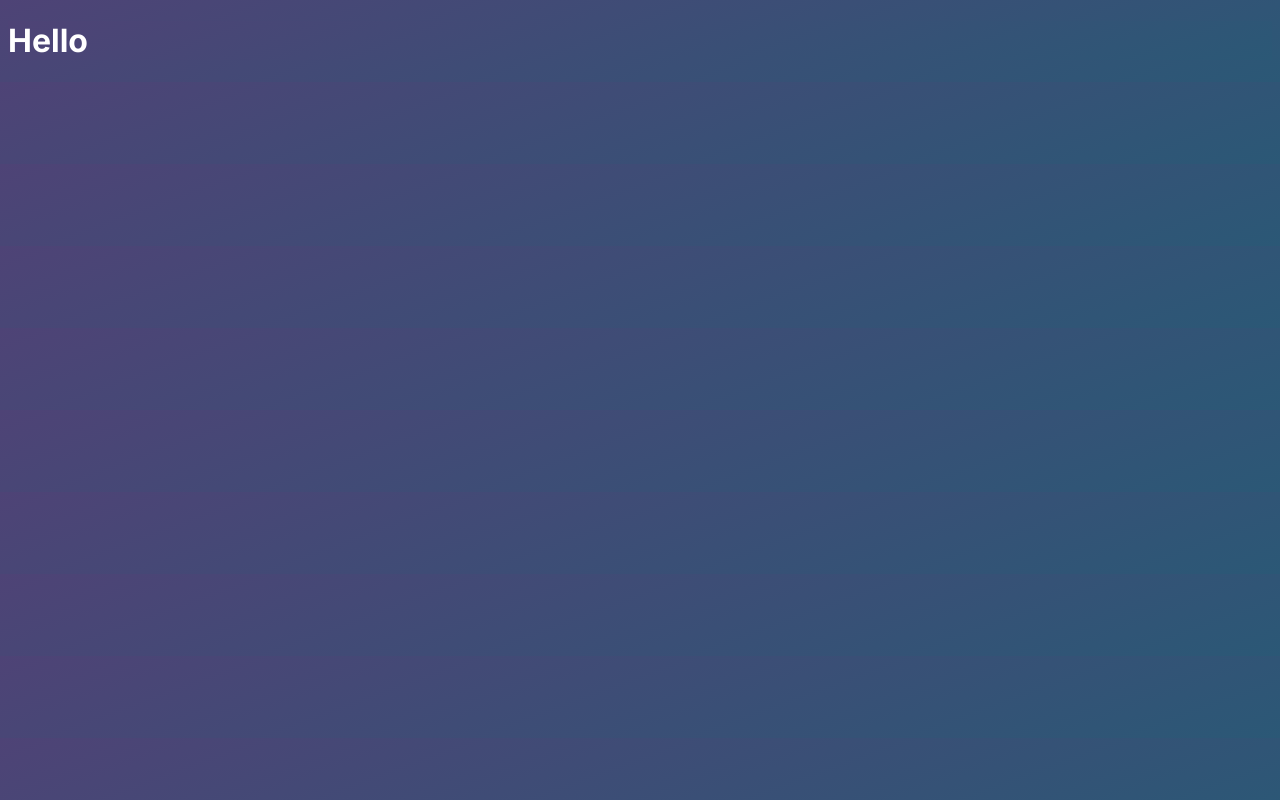
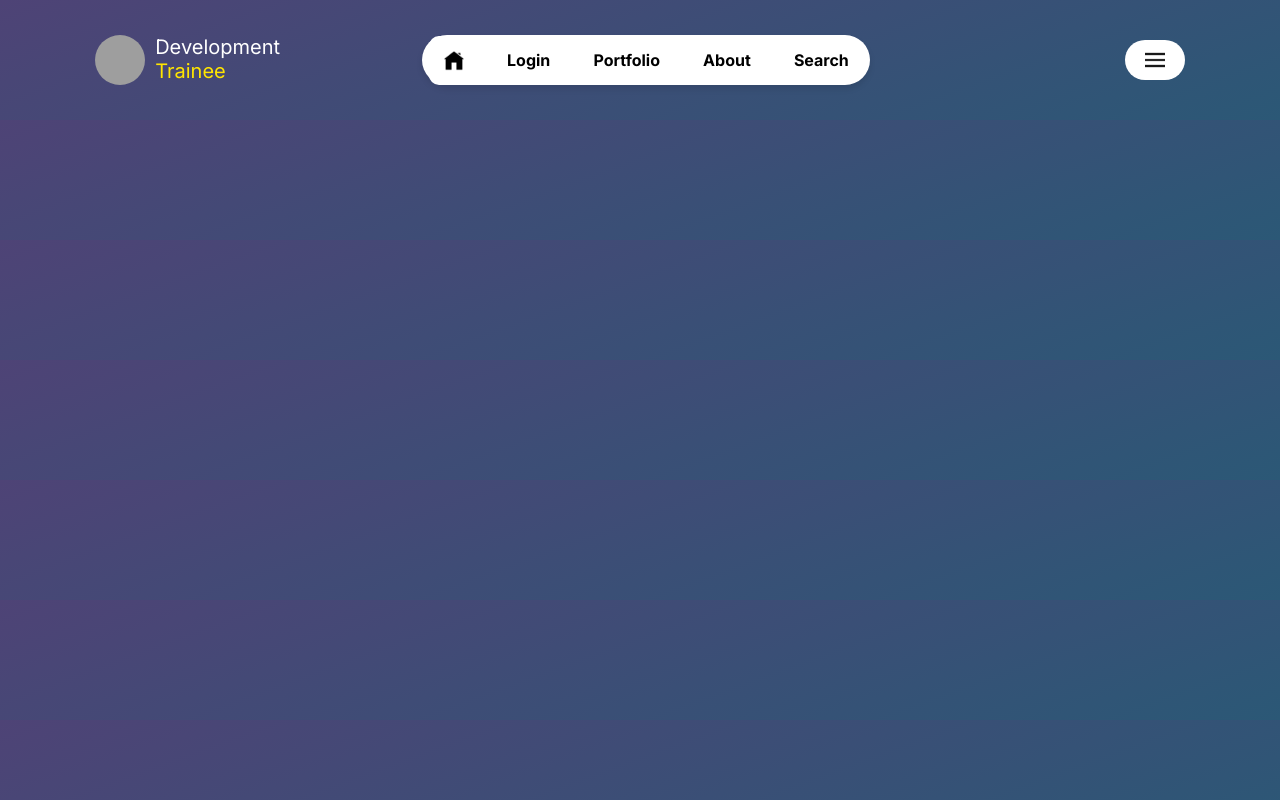
Before and after one commit to NjabuloKukame/DVT-Trainee-Portfolio, a React (Vite) app in the folder DVT_Trainee_Portfolio/: page / in a window 1280 px wide. Built offline with nearby package versions, Linux system fonts and the light colour scheme; grey boxes are pictures that could not be loaded; a web font is replaced by a local one.

Commit message:
Second Commit

```diff
--- a/DVT_Trainee_Portfolio/src/Home.jsx
+++ b/DVT_Trainee_Portfolio/src/Home.jsx
@@ -1,8 +1,12 @@
 import './styles.css'
+import Header from './components/Header';
 
 function Home(){
     return(
-        <h1>Hello</h1>
+        <>
+            <Header/>
+        </>
+
     )
 }
 
--- /dev/null
+++ b/DVT_Trainee_Portfolio/src/components/Header.css
@@ -0,0 +1,81 @@
+.header{
+    display: flex;
+    flex-direction: row;
+    grid-template-rows: 1fr 1fr 1fr;
+    justify-content: space-around;
+    top: 0;
+    padding: 35px 80px;
+    gap: 10%;
+}
+
+.logo{
+    display: flex;
+    gap: 10px;
+}
+
+.logo-text{
+    background: transparent;
+    font-size: 20px;
+    align-items: center;
+}
+
+.yellow-text{
+    color: var(--yellow);
+}
+
+.logo img{
+    height: 50px;
+    width: 50px;
+    border-radius: 50%;
+    display: block;
+    object-fit: fill;
+}
+
+
+.navbar {
+    background-color: var(--white);
+    display: flex;
+    justify-content: space-around;
+    align-items: center;
+    border-radius: 50px;
+    box-shadow: 0px 4px 6px rgba(0, 0, 0, 0.1);
+    width: 40%;
+    margin-right: 10%;
+}
+
+.nav-link {
+    text-decoration: none;
+    color: var(--black);
+    font-weight: bold;
+    padding: 10px 15px;
+    background-color: inherit;
+    border-radius: 10px;
+    transition: background-color 0.3s ease, border-radius 0.3s ease, color 0.3s ease;
+}
+
+.nav-link:hover {
+    background-color: var(--blue);
+    border-radius: 25px;
+    color: var(--white);
+}
+
+.icon{
+    height: 20px;
+    width: 20px;
+}
+
+.home-icon{
+    margin-top: 5px;
+}
+
+.menu{
+    background-color: var(--white);
+    display: flex;
+    align-items: center;
+    justify-content: center;
+    border-radius: 25px;
+    width: 60px;
+    height: 40px;
+    cursor: pointer;
+    margin-top: 5px;
+}
--- /dev/null
+++ b/DVT_Trainee_Portfolio/src/components/Header.jsx
@@ -0,0 +1,49 @@
+import { useState } from "react";
+import { Link } from "react-router-dom";
+import './Header.css'
+import dvtLogo from "../assets/dvt_logo.jpg";
+import homeIcon from "../assets/icons8-home-100.png";
+import menuIcon from "../assets/icons8-menu-100.png";
+
+function Header(){
+    return(
+        <header className='header'>
+            <div className='logo'>
+                <img src={dvtLogo} alt="Logo" />
+                <div className='logo-text'>Development <br /> <span className='yellow-text'>Trainee</span></div>
+            </div>
+
+            <nav  className="navbar">
+
+
+                    <Link to="/" className="nav-link">
+                        <img src={homeIcon} alt="Home Icon"  className="icon home-icon"/>
+                    </Link>
+
+                    <Link to="/" className="nav-link">
+                        Login
+                    </Link>
+
+                    <Link to="/" className="nav-link">
+                        Portfolio
+                    </Link>
+
+                    <Link to="/" className="nav-link">
+                        About
+                    </Link>
+
+                    <Link to="/" className="nav-link">
+                        Search
+                    </Link>
+
+
+            </nav>
+
+            <div className="menu">
+                <img src={menuIcon} alt="Menu Icon" className="icon"/>
+            </div>
+        </header>
+    );
+}
+
+export default Header;
--- a/DVT_Trainee_Portfolio/src/styles.css
+++ b/DVT_Trainee_Portfolio/src/styles.css
@@ -1,9 +1,9 @@
 @import url('https://fonts.googleapis.com/css2?family=Inter:ital,opsz,wght@0,14..32,100..900;1,14..32,100..900&family=Oswald:wght@200..700&family=Poppins:ital,wght@0,100;0,200;0,300;0,400;0,500;0,600;0,700;0,800;0,900;1,100;1,200;1,300;1,400;1,500;1,600;1,700;1,800;1,900&family=Recursive:wght@300..1000&display=swap');
 
 *{
-    background: linear-gradient(-20deg, #2b5876 0%, #4e4376 100%);
-    font-family: "Inter", "Arial";
-    color: var(--white);
+    box-sizing: border-box;
+    padding: 0;
+    margin: 0;
 }
 
 :root{
@@ -12,4 +12,11 @@
     --blue: #2B5876;
     --purple: #4e4376;
     --gray: #D1D1D1;
+    --black: #000000;
 }
+
+body{
+    background: linear-gradient(-20deg, #2b5876 0%, #4e4376 100%);
+    font-family: "Inter", "Arial";
+    color: var(--white);
+}
```
Also changed, not shown: DVT_Trainee_Portfolio/src/assets/icons8-home-100.png.
